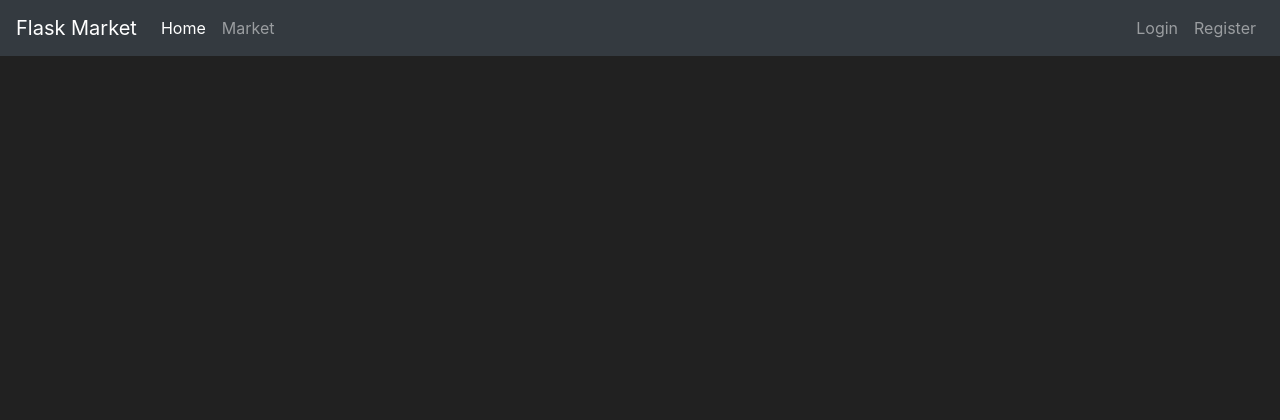
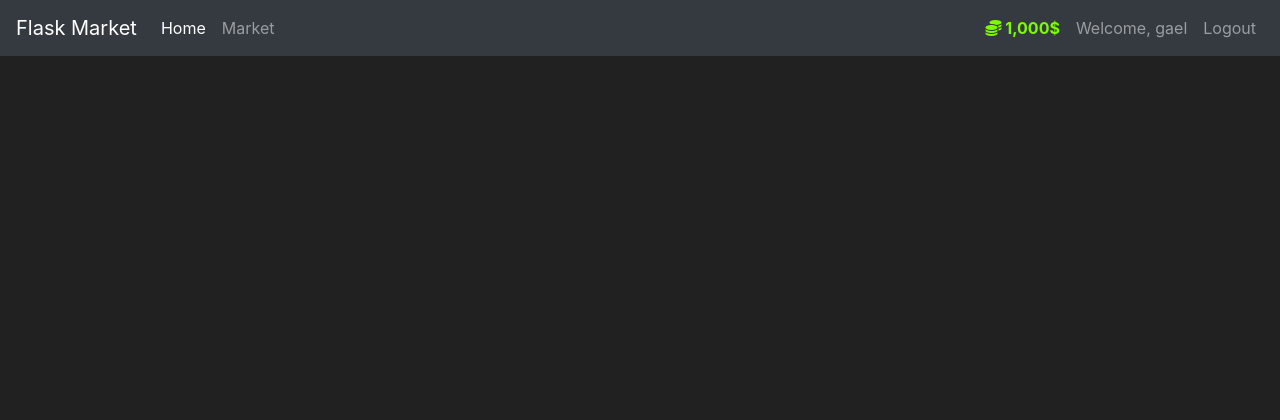
Before and after one commit to Bfabien99/flaskmarket, a Flask app: page / in a window 1280 px wide. Shown: the top 420 px of the page. Run offline with Flask 2, Linux system fonts and the light colour scheme; a user stored in the database is signed in; some libraries are stand-ins or nearby versions.

Commit message:
login and logout ok

```diff
--- a/app.py
+++ b/app.py
@@ -1,7 +1,7 @@
 from flask import Flask, request, render_template, redirect, url_for, flash
 from flask_sqlalchemy import SQLAlchemy
 from flask_bcrypt import Bcrypt
-from flask_login import LoginManager, login_user, UserMixin
+from flask_login import LoginManager, login_user, UserMixin, logout_user, login_required
 from forms import RegisterForm, LoginForm
 
 
@@ -23,6 +23,14 @@ class User(db.Model, UserMixin):
     password_hash = db.Column(db.String(length=60), nullable=False)
     budget = db.Column(db.Integer(), nullable=False, default=1000)
     items = db.relationship('Item', backref='owned_user', lazy=True)
+
+    @property
+    def prettier_budget(self):
+        if len(str(self.budget)) >= 4:
+            return f'{str(self.budget)[:-3]},{str(self.budget)[-3:]}$'
+        else:
+            return f"{self.budget}$"
+
 
     @property
     def password(self):
@@ -59,6 +67,7 @@ def home_page():
 
 
 @app.route('/market')
+@login_required
 def market_page():
     items = Item.query.all()
     return render_template('market.html', items=items)
@@ -105,5 +114,14 @@ def login_page():
 
     return render_template('login.html', form=form)
 
+
+@app.route('/logout', methods=['GET'])
+@login_required
+def logout_page():
+    logout_user()
+    flash("You have been logged out!", category='info')
+    return redirect(url_for('home_page'))
+
+
 if __name__ == '__main__':
     app.run()
--- a/templates/base.html
+++ b/templates/base.html
@@ -35,12 +35,30 @@
         <div class="collapse navbar-collapse" id="navbarNav">
             <ul class="navbar-nav mr-auto">
                 <li class="nav-item active">
-                  <a class="nav-link" href="{{ url_for('home_page') }}">Home <span class="sr-only">(current)</span></a>
+                    <a class="nav-link" href="{{ url_for('home_page') }}">Home <span
+                            class="sr-only">(current)</span></a>
                 </li>
                 <li class="nav-item">
                     <a class="nav-link" href="{{ url_for('market_page') }}">Market</a>
                 </li>
             </ul>
+
+            {% if current_user.is_authenticated %}
+            <ul class="navbar-nav">
+                <li class="nav-item">
+                    <a class="nav-link" style="color: lawngreen; font-weight: bold">
+                        <i class="fas fa-coins"></i>
+                        {{ current_user.prettier_budget }}
+                    </a>
+                </li>
+                <li class="nav-item">
+                    <a class="nav-link">Welcome, {{ current_user.username }}</a>
+                </li>
+                <li class="nav-item">
+                    <a class="nav-link" href="#">Logout</a>
+                </li>
+            </ul>
+            {% else %}
             <ul class="navbar-nav">
                 <li class="nav-item">
                     <a class="nav-link" href="{{ url_for('login_page') }}">Login</a>
@@ -49,6 +67,7 @@
                     <a class="nav-link" href="{{ url_for('register_page') }}">Register</a>
                 </li>
             </ul>
+            {% endif %}
         </div>
     </nav>
     {% with messages = get_flashed_messages(with_categories=true) %}
@@ -73,9 +92,15 @@
         <p>Footer</p>
     </footer>
     <script src='https://kit.fontawesome.com/a076d05399.js'></script>
-      <script src="https://code.jquery.com/jquery-3.5.1.slim.min.js" integrity="sha384-DfXdz2htPH0lsSSs5nCTpuj/zy4C+OGpamoFVy38MVBnE+IbbVYUew+OrCXaRkfj" crossorigin="anonymous"></script>
-      <script src="https://cdn.jsdelivr.net/npm/popper.js@1.16.1/dist/umd/popper.min.js" integrity="sha384-9/reFTGAW83EW2RDu2S0VKaIzap3H66lZH81PoYlFhbGU+6BZp6G7niu735Sk7lN" crossorigin="anonymous"></script>
-      <script src="https://stackpath.bootstrapcdn.com/bootstrap/4.5.2/js/bootstrap.min.js" integrity="sha384-B4gt1jrGC7Jh4AgTPSdUtOBvfO8shuf57BaghqFfPlYxofvL8/KUEfYiJOMMV+rV" crossorigin="anonymous"></script>
+    <script src="https://code.jquery.com/jquery-3.5.1.slim.min.js"
+        integrity="sha384-DfXdz2htPH0lsSSs5nCTpuj/zy4C+OGpamoFVy38MVBnE+IbbVYUew+OrCXaRkfj"
+        crossorigin="anonymous"></script>
+    <script src="https://cdn.jsdelivr.net/npm/popper.js@1.16.1/dist/umd/popper.min.js"
+        integrity="sha384-9/reFTGAW83EW2RDu2S0VKaIzap3H66lZH81PoYlFhbGU+6BZp6G7niu735Sk7lN"
+        crossorigin="anonymous"></script>
+    <script src="https://stackpath.bootstrapcdn.com/bootstrap/4.5.2/js/bootstrap.min.js"
+        integrity="sha384-B4gt1jrGC7Jh4AgTPSdUtOBvfO8shuf57BaghqFfPlYxofvL8/KUEfYiJOMMV+rV"
+        crossorigin="anonymous"></script>
 </body>
 
 
```
Lines whose indentation alone changed are shown as unchanged.
